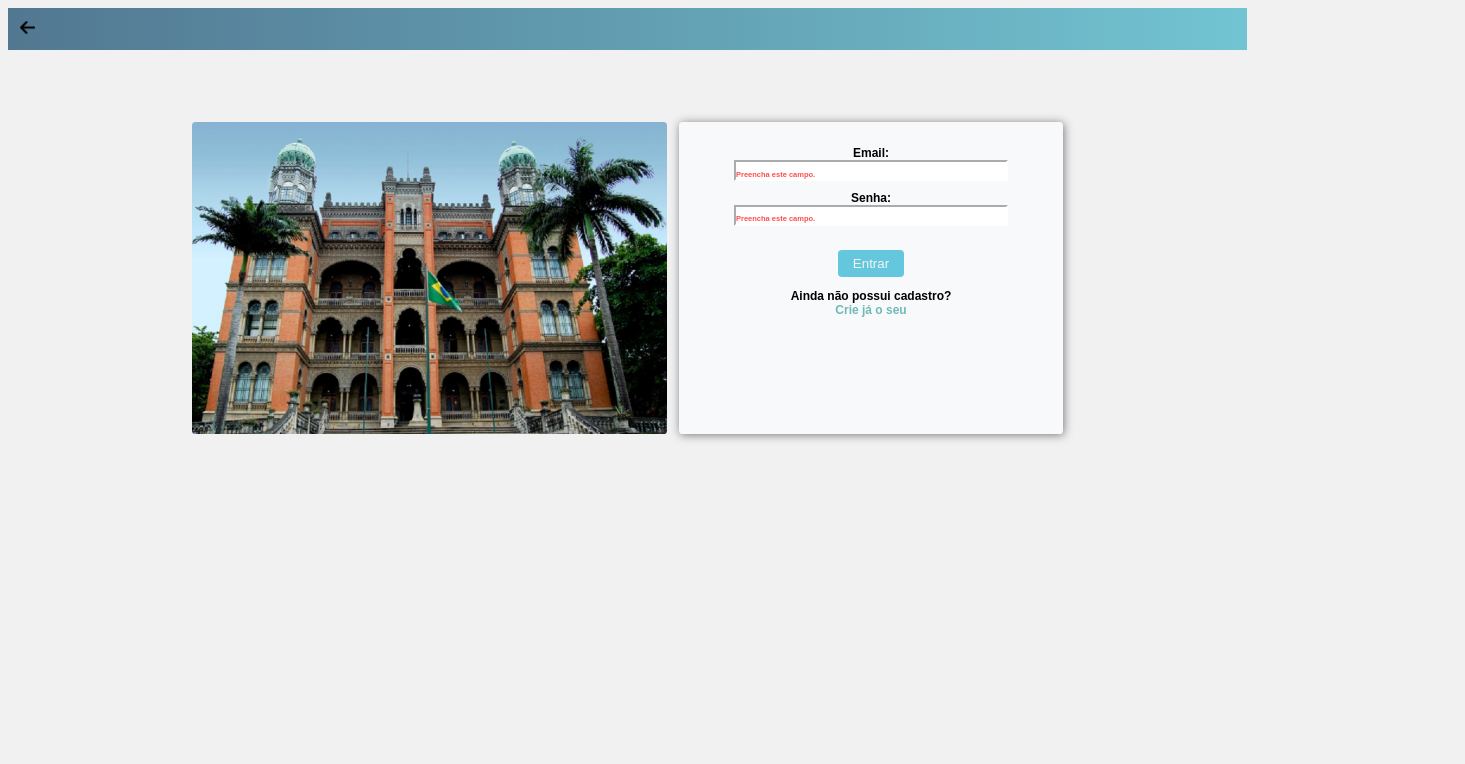
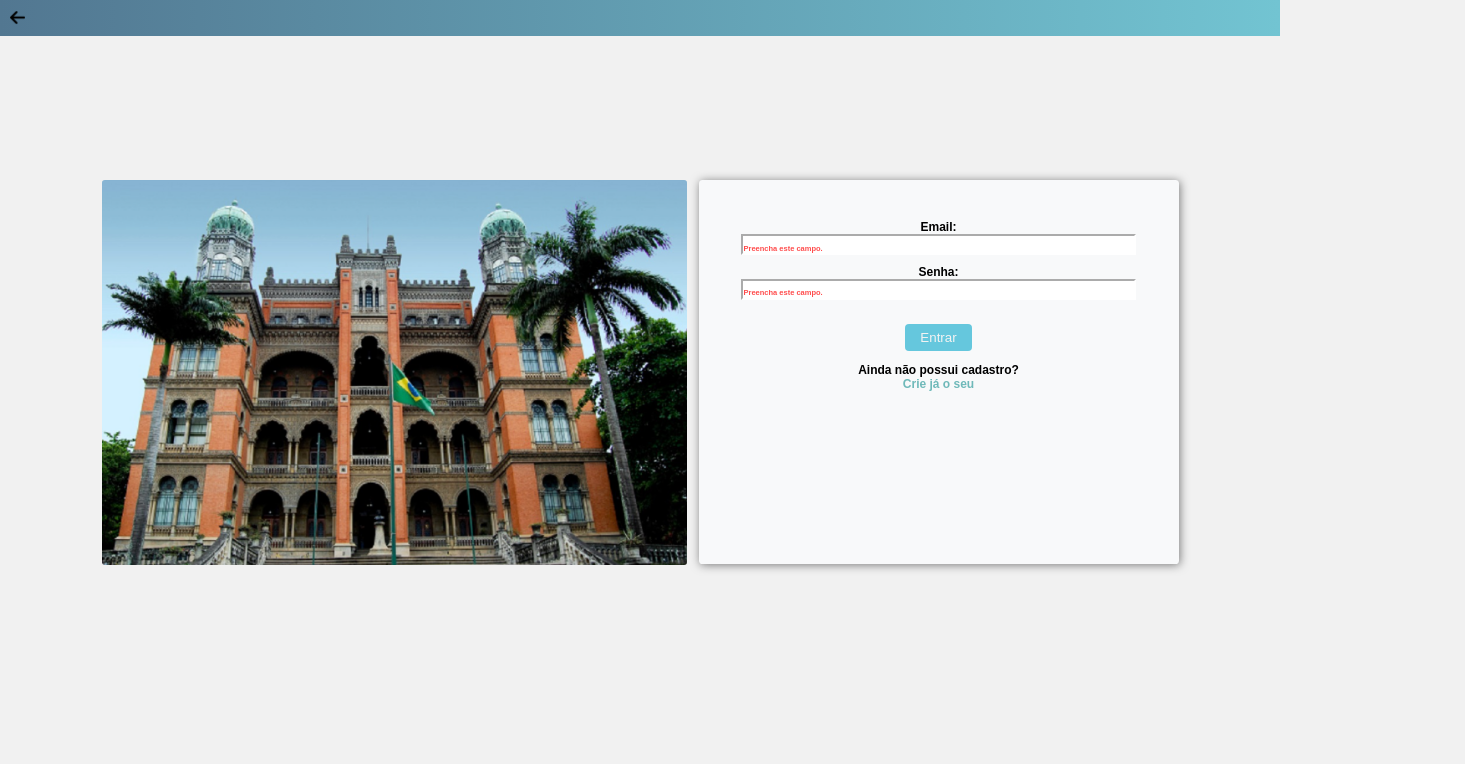
Before and after one commit to OtavioMalta/CodandoTalentos, a plain HTML site: page CodandoTalentos/tela_login/index.html in a window 1280 px wide. Shown: the top 764 px of the page, 1465 px wide, since content can reach past the window. Drawn offline with Linux system fonts and the light colour scheme; a web font is replaced by a local one.

Commit message:
resolucao
ajustei a resolução

```diff
--- a/CodandoTalentos/tela_login/index.html
+++ b/CodandoTalentos/tela_login/index.html
@@ -11,12 +11,12 @@
 </head>
 <body>
         <header>
-            <div id="container"><a href="home.html" rel="prev"><img src="midia/arrow.ico" style="padding-right: 100em;" alt="back" width="15"></a></div>
+            <div id="container"><a href="home.html" rel="prev"><img src="midia/arrow.ico" style="padding-right: 150em;" alt="back" width="15"></a></div>
         </header>
         <main>
-            <div id=imagem> <img src="midia/photo_2.jpg" width="475" style="border-radius: 0.3em;"></img></div>
-            <div id="login">
-                <p >Email:</p>
+            <div id=imagem> <img src="midia/photo_2.jpg" width="585" style="border-radius: 0.3em;"></img></div>
+            <div id="login" style="font-size: 12px;">
+                <p ><br><br>Email:</p>
                 <input class="caixa" type="text" name="Email">
                 <div id="pree" ><small><br>Preencha este campo.</small></div>
                 <p>Senha:</p>
--- a/CodandoTalentos/tela_login/style.css
+++ b/CodandoTalentos/tela_login/style.css
@@ -2,10 +2,11 @@
 
 body {
     background-attachment: fixed;
-    font: bold 00.75em 'Mandali', sans-serif;
+    font: bold 0.60em 'Mandali', sans-serif;
     text-align: center;
     background: #F1F1F1;
-    display: inline-block;
+    width: 100%;
+    margin: 0 auto;
 }
 #pree {
     color:rgba(255, 0, 0, 0.707);
@@ -15,17 +16,18 @@ body {
     margin-top: -2.5em
 }
 .caixa{
-    width: 20em; border-color: white;
+    width: 29em; border-color: white;
 }
 p{
     margin-bottom: 0;
 }
 header {
     padding: 1em;
+
     background-image:linear-gradient(to right, #527791, #72C4D2);
 }
 main{
-    padding-top: 6em;
+    padding-top: 15em;
     display: inline-block;
 }
 #imagem {
@@ -33,12 +35,12 @@ main{
 }
 #login {
     background-color: #F8F9FA;
-    width: 30em;
-    height: 24em;
+    width: 40em;
+    height: 32em;
     box-shadow: 1px 1px 10px #797979;
     border-radius: 0.3em;
     margin-left: 1em;
-    padding: 1em;
+    padding: 0em;
     float: right;
 }
 #rodape {
@@ -47,6 +49,7 @@ main{
     position:absolute;
     bottom: 0;
     width: 99%;
+    right: 10px;
     height: 3em;
     background-image:linear-gradient(to right, #527791, #72C4D2);
 }
@@ -59,7 +62,7 @@ button{
     border-radius: 0.3em;
 }
 .caixa:hover{
-    border-width: 1.5px;
+    border-width: 1px;
     border-color: #5cb0f0;
 }
 button:hover{
```
